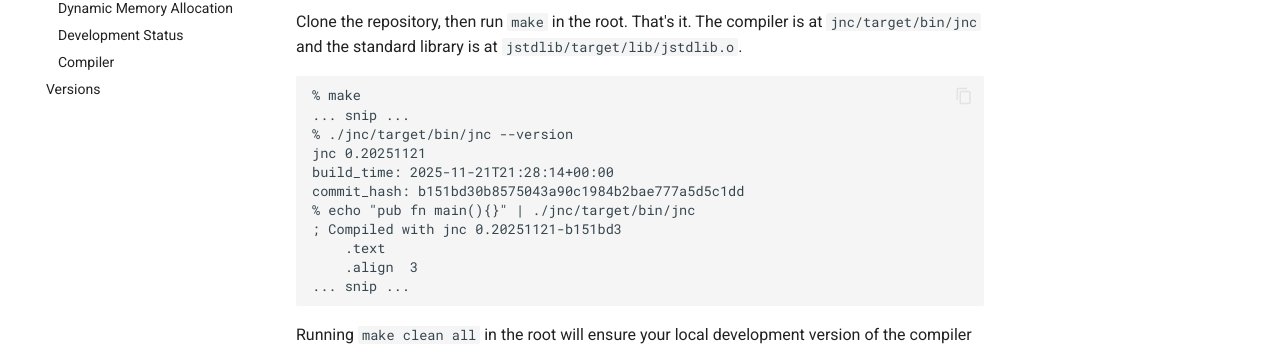
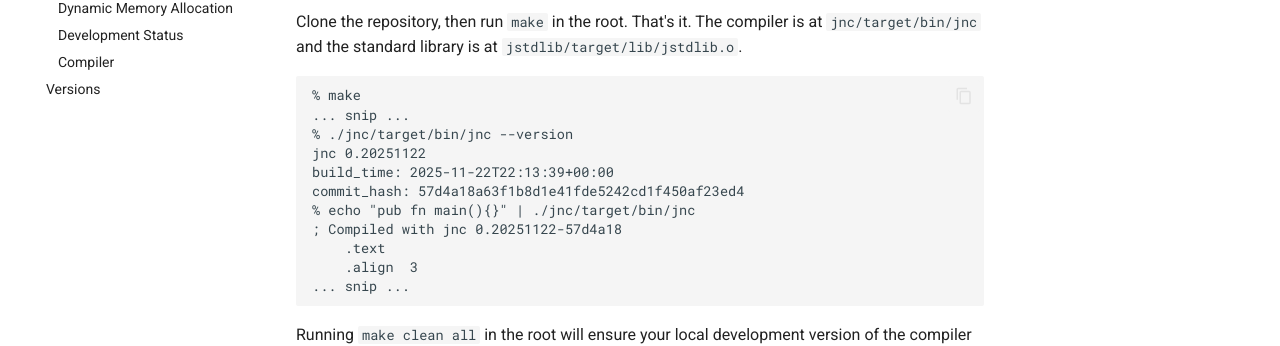
Before and after one commit to barneyb/johann, an MkDocs documentation site: the page built from documentation/docs/system/index.md, in a window 1280 px wide and 900 px high. Shown: the part 238-584 px from the top of the window. Built offline with MkDocs 1.6.1 and Material for MkDocs 9.7.7, drawn with Linux system fonts in a browser that asks for light colours; comment, search, counter and statistics services are not loaded.

Commit message:
Add v0.20251122 release binaries

```diff
--- a/documentation/docs/system/index.md
+++ b/documentation/docs/system/index.md
@@ -8,11 +8,11 @@ Clone the repository, then run `make` in the root. That's it. The compiler is at
 % make
 ... snip ...
 % ./jnc/target/bin/jnc --version
-jnc 0.20251121
-build_time: 2025-11-21T21:28:14+00:00
-commit_hash: b151bd30b8575043a90c1984b2bae777a5d5c1dd
+jnc 0.20251122
+build_time: 2025-11-22T22:13:39+00:00
+commit_hash: 57d4a18a63f1b8d1e41fde5242cd1f450af23ed4
 % echo "pub fn main(){}" | ./jnc/target/bin/jnc
-; Compiled with jnc 0.20251121-b151bd3
+; Compiled with jnc 0.20251122-57d4a18
     .text
     .align  3
 ... snip ...
```
Also changed, not shown: documentation/docs/versions/index.md (+3 -1 lines), 2 other files.
